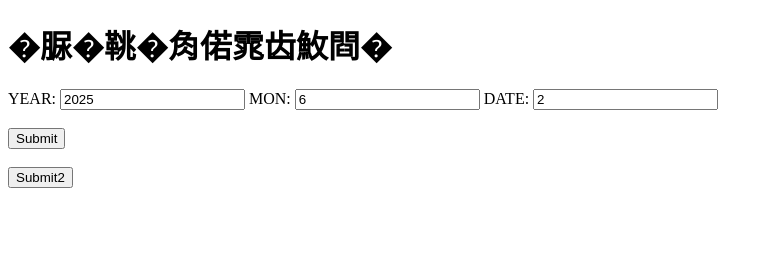
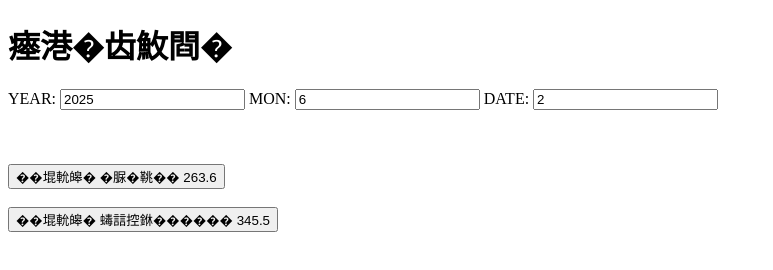
Before and after one commit to amoswang2003/amoswang2003.github.io, a plain HTML site: page index2.html in a window 1280 px wide. Shown: the whole page, without its empty margins (0-773 px from the left). Drawn offline with Linux system fonts and the light colour scheme.

Commit message:
Update index2.html

```diff
--- a/index2.html
+++ b/index2.html
@@ -4,7 +4,7 @@
 	<meta HTTP-EQUIV="Content-Type" CONTENT="text/html; charset=big5">
 </HEAD>
 <body>
-<h1>思源橋水位查詢</h1>
+<h1>水位查詢</h1>
 <!--
 <form action="/https://gweb.wra.gov.tw/HydroInfoMobile/hichart">
 https://gweb.wra.gov.tw/HydroInfoMobile/hichart?stno=1140H099&category=rtLE&sdate=2024%2F6%2F5&edate=2024%2F6%2F5&fbclid=IwZXh0bgNhZW0CMTAAAR0m6qaT7QywG3IlPt6vK-tqiJGH63kV7kmQ9hFiiv76zg4dn_zI0deUfg8_aem_AfxoKPId-JO3pA_AtZDBPdYSg2CdydghRWX_cKvhSHFKzItmuYCTqbH7S85k-ApvA2RCUotKXzhfYTHWa9cJrrBr
@@ -74,11 +74,11 @@ https://gweb.wra.gov.tw/HydroInfoMobile/hichart?stno=1140H099&category=rtLE&sdat
             encodeURI(document.getElementById("lmonth").value)+
             encodeURI('/')+
             encodeURI(document.getElementById("ldate").value);
-                alert("myFunction()\n");
+    alert("sdate : " + document.getElementById("sdate").value + " \n");
   }
 
   function submit_click(x) {
-  	//document.getElementById("stno").value = x;
+    document.getElementById("stno").value = x;
     alert("Name : " + x + " \n");
     myFunction();
     document.getElementById("form_id").submit(); // form submission
@@ -94,10 +94,12 @@ https://gweb.wra.gov.tw/HydroInfoMobile/hichart?stno=1140H099&category=rtLE&sdat
     }            */
 　}
   </script>
-
-  <button type='submit' id='validate'>Submit</button>
+  <!--
+  <button type='submit' id='validate'>Submit</button> -->
   <br><br>
-  <input type="button" name="submit_2" id="btn_tag_2" value="Submit2" onclick="submit_click('1140H131')"/>
+  <input type="button" name="submit_2" id="btn_tag_2" value="北勢溪 思源橋 263.6" onclick="submit_click('1140H099')"/>
+  <br><br>
+  <input type="button" name="submit_3" id="btn_tag_3" value="南勢溪 福山一號橋 345.5" onclick="submit_click('1140H131')"/>
 </form>
 <h2 id='result'></h2>
 
```
